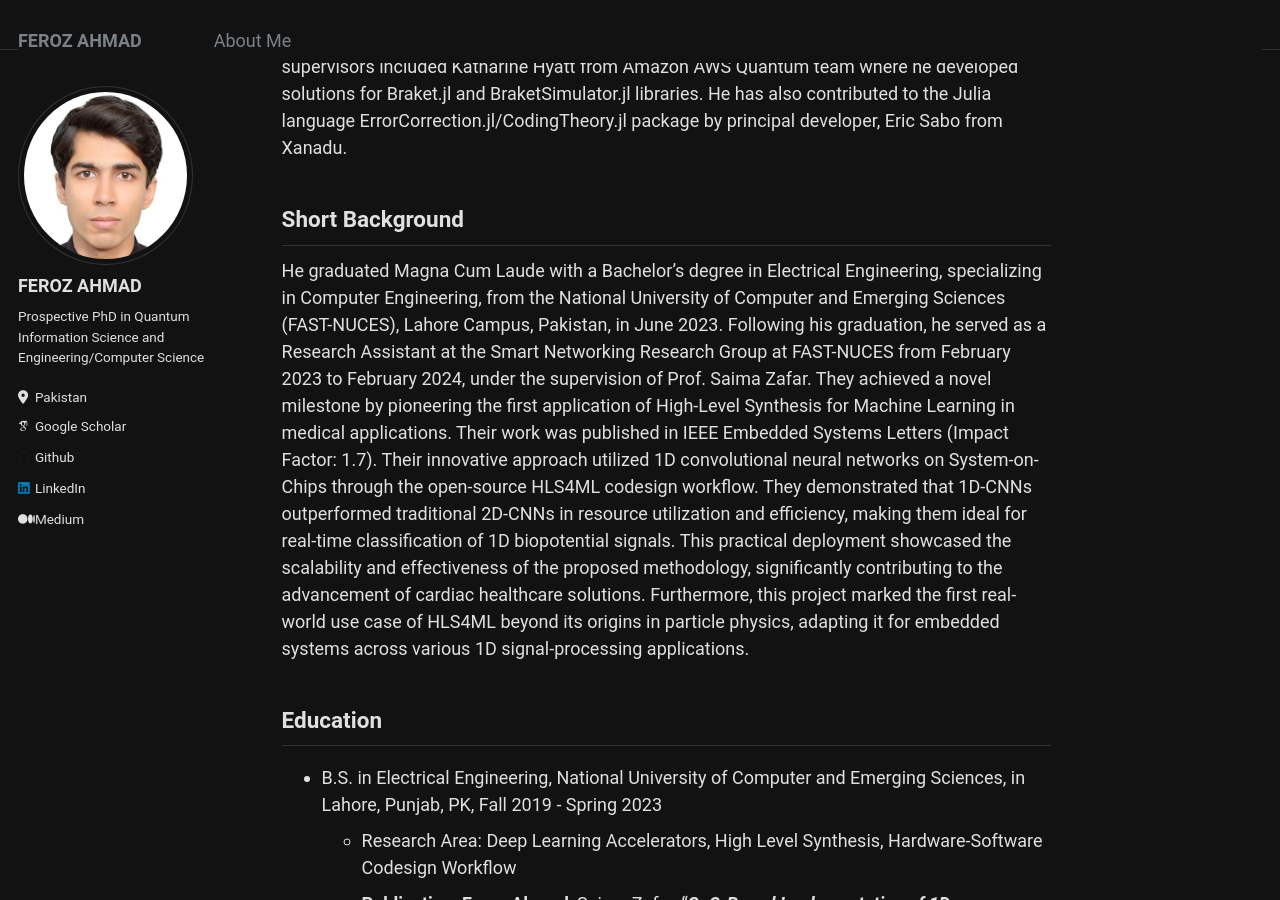
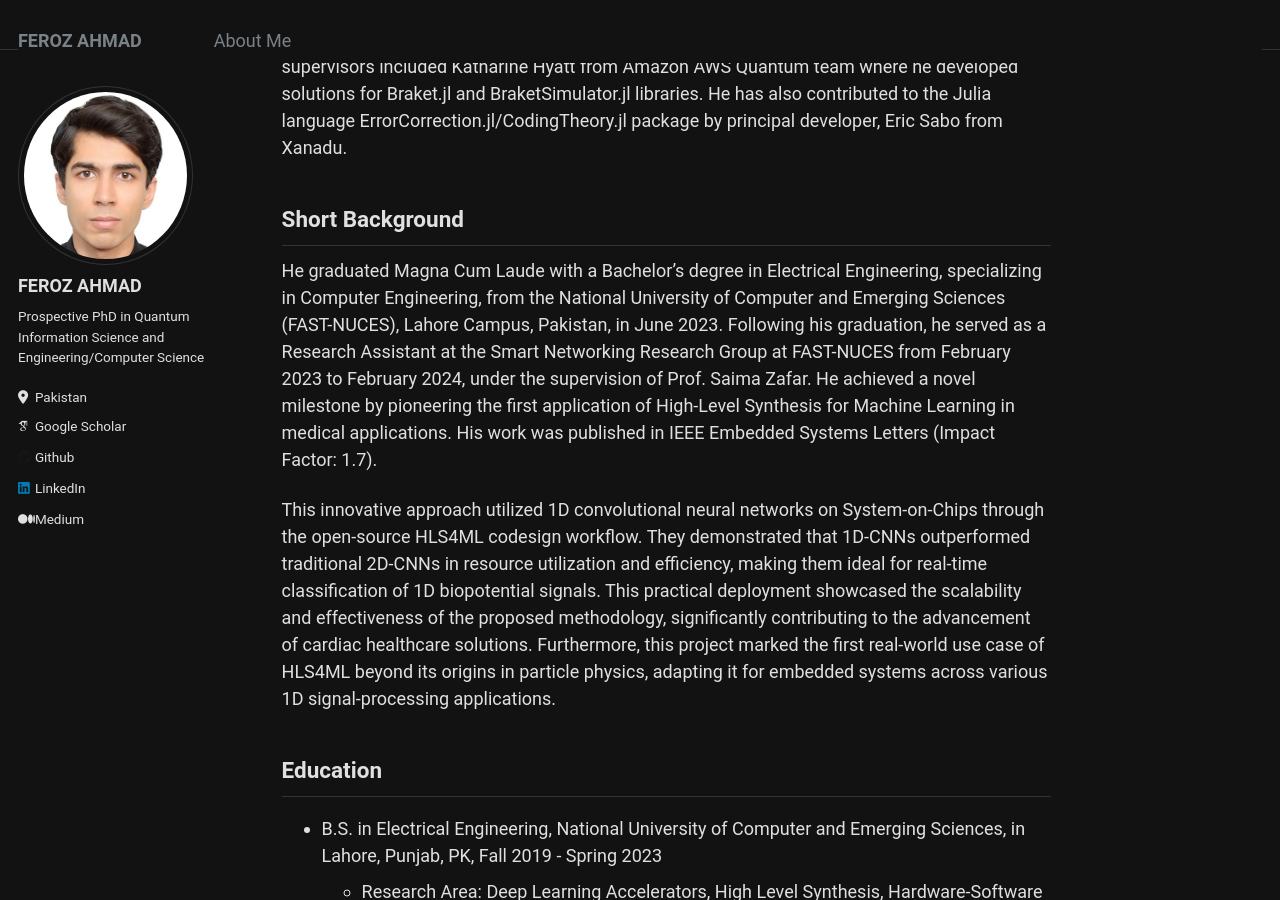
Before and after one commit to Fe-r-oz/Fe-r-oz.github.io, a Jekyll site: the page built from _pages/about.md, in a window 1280 px wide and 900 px high, scrolled down 622 px. Built offline with Jekyll 4.4.1, drawn with Linux system fonts in a browser that asks for light colours; some web fonts are replaced.

Commit message:
Update about.md

```diff
--- a/_pages/about.md
+++ b/_pages/about.md
@@ -20,7 +20,9 @@ His current comprehensive projects for Quantum Savory organization open source b
 In addition, he achieved 3rd position globally at quantum computing UnitaryHack 2024. His supervisors included Katharine Hyatt from Amazon AWS Quantum team where he developed solutions for Braket.jl and BraketSimulator.jl libraries. He has also contributed to the Julia language ErrorCorrection.jl/CodingTheory.jl package by principal developer, Eric Sabo from Xanadu.
 
 ## Short Background
-He graduated Magna Cum Laude with a Bachelor’s degree in Electrical Engineering, specializing in Computer Engineering, from the National University of Computer and Emerging Sciences (FAST-NUCES), Lahore Campus, Pakistan, in June 2023. Following his graduation, he served as a Research Assistant at the Smart Networking Research Group at FAST-NUCES from February 2023 to February 2024, under the supervision of Prof. Saima Zafar. They achieved a novel milestone by pioneering the first application of High-Level Synthesis for Machine Learning in medical applications. Their work was published in IEEE Embedded Systems Letters (Impact Factor: 1.7). Their innovative approach utilized 1D convolutional neural networks on System-on-Chips through the open-source HLS4ML codesign workflow. They demonstrated that 1D-CNNs outperformed traditional 2D-CNNs in resource utilization and efficiency, making them ideal for real-time classification of 1D biopotential signals. This practical deployment showcased the scalability and effectiveness of the proposed methodology, significantly contributing to the advancement of cardiac healthcare solutions. Furthermore, this project marked the first real-world use case of HLS4ML beyond its origins in particle physics, adapting it for embedded systems across various 1D signal-processing applications.
+He graduated Magna Cum Laude with a Bachelor’s degree in Electrical Engineering, specializing in Computer Engineering, from the National University of Computer and Emerging Sciences (FAST-NUCES), Lahore Campus, Pakistan, in June 2023. Following his graduation, he served as a Research Assistant at the Smart Networking Research Group at FAST-NUCES from February 2023 to February 2024, under the supervision of Prof. Saima Zafar. He achieved a novel milestone by pioneering the first application of High-Level Synthesis for Machine Learning in medical applications. His work was published in IEEE Embedded Systems Letters (Impact Factor: 1.7).
+
+This innovative approach utilized 1D convolutional neural networks on System-on-Chips through the open-source HLS4ML codesign workflow. They demonstrated that 1D-CNNs outperformed traditional 2D-CNNs in resource utilization and efficiency, making them ideal for real-time classification of 1D biopotential signals. This practical deployment showcased the scalability and effectiveness of the proposed methodology, significantly contributing to the advancement of cardiac healthcare solutions. Furthermore, this project marked the first real-world use case of HLS4ML beyond its origins in particle physics, adapting it for embedded systems across various 1D signal-processing applications.
 ## Education
 * B.S. in Electrical Engineering, National University of Computer and Emerging Sciences, in Lahore, Punjab, PK, Fall 2019 - Spring 2023
   * Research Area: Deep Learning Accelerators, High Level Synthesis, Hardware-Software Codesign Workflow
```
